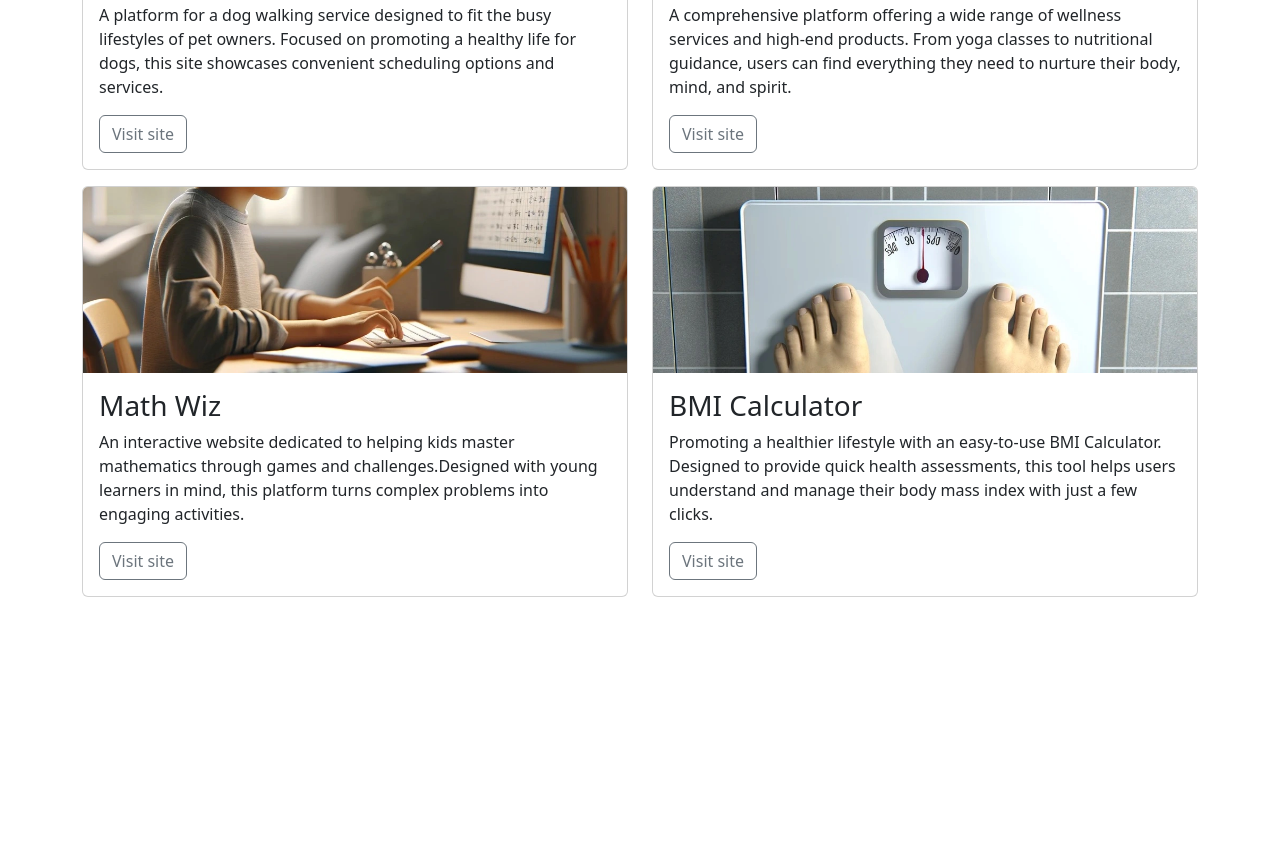
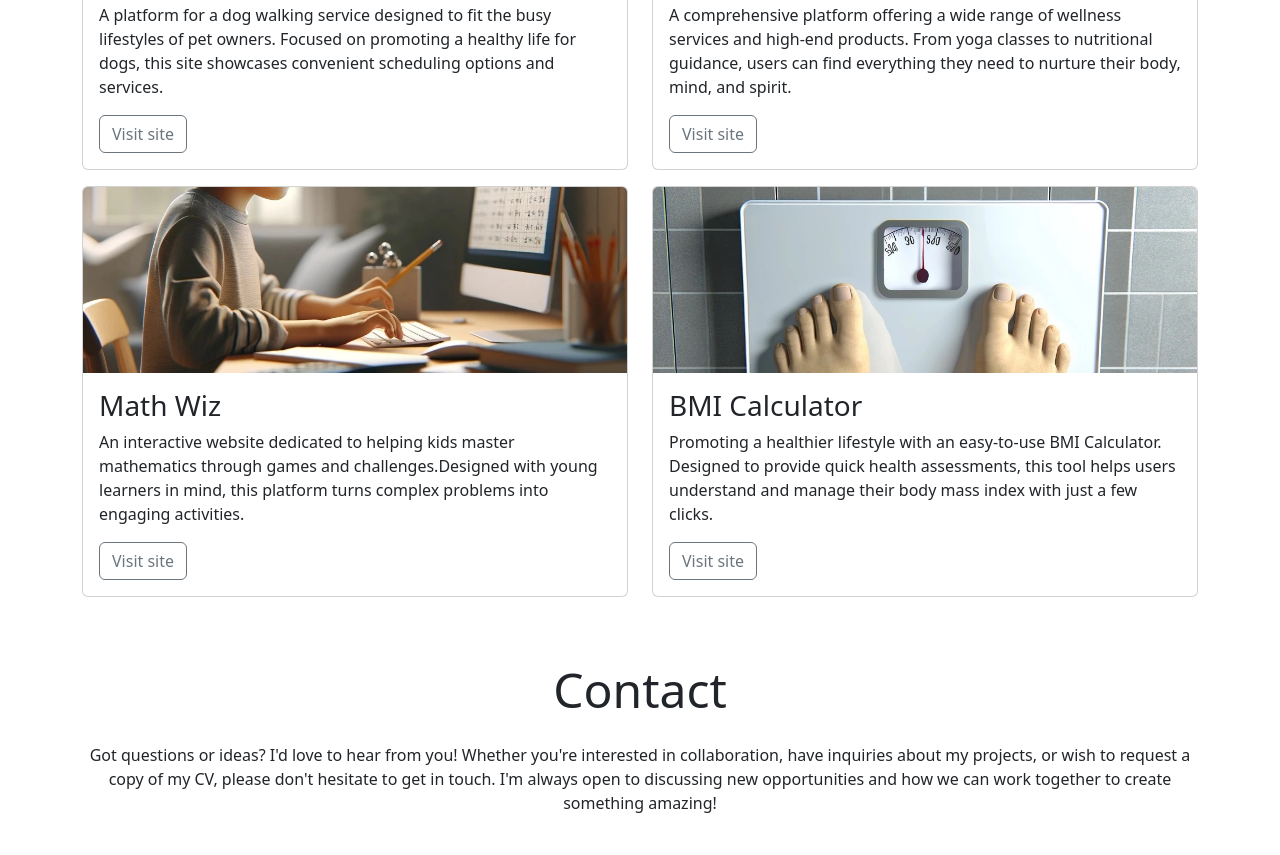
Before and after one commit to Vianney-5p/Mei-Wong, a plain HTML site: page index.html in a window 1280 px wide. Shown: the part 1238-2093 px from the top of the page. Before the commit the page ends 1875 px from the top, so only its background shows below. Drawn offline with nearby package versions, Linux system fonts and the light colour scheme.

Commit message:
Add contact section

```diff
--- a/index.html
+++ b/index.html
@@ -206,6 +206,23 @@
       </section>
     </main>
 
+    <!--Contact section-->
+    <footer id="contact" class="container">
+        <div class="row justify-content-center">
+            <div class="col-12 text-center my-4">
+                <h2 class="display-5">Contact</h2>
+                <p class="mt-4">Got questions or ideas? I'd love to hear from you!
+                    Whether you're interested in collaboration, have inquiries about my projects,
+                    or wish to request a copy of my CV, please don't hesitate to get in touch.
+                    I'm always open to discussing new opportunities and how we can work together
+                    to create something amazing!</p>
+            </div>
+            <div class="col-12 col-md-10 col-lg-8">
+                <!--Add your form here-->
+            </div>
+        </div>
+    </footer>
+
     <!-- Bootstrap JS Script-->
     <script
       src="https://cdn.jsdelivr.net/npm/bootstrap@5.3.3/dist/js/bootstrap.bundle.min.js"
```
